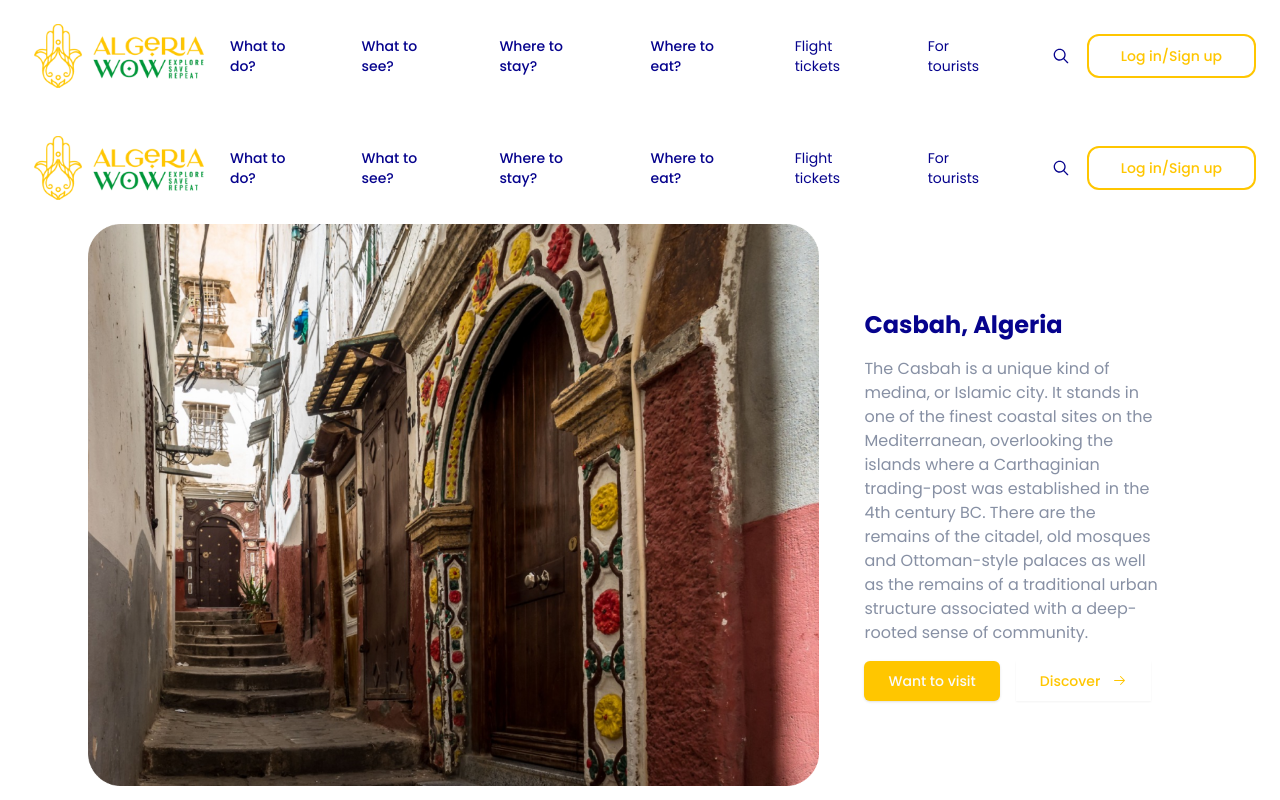
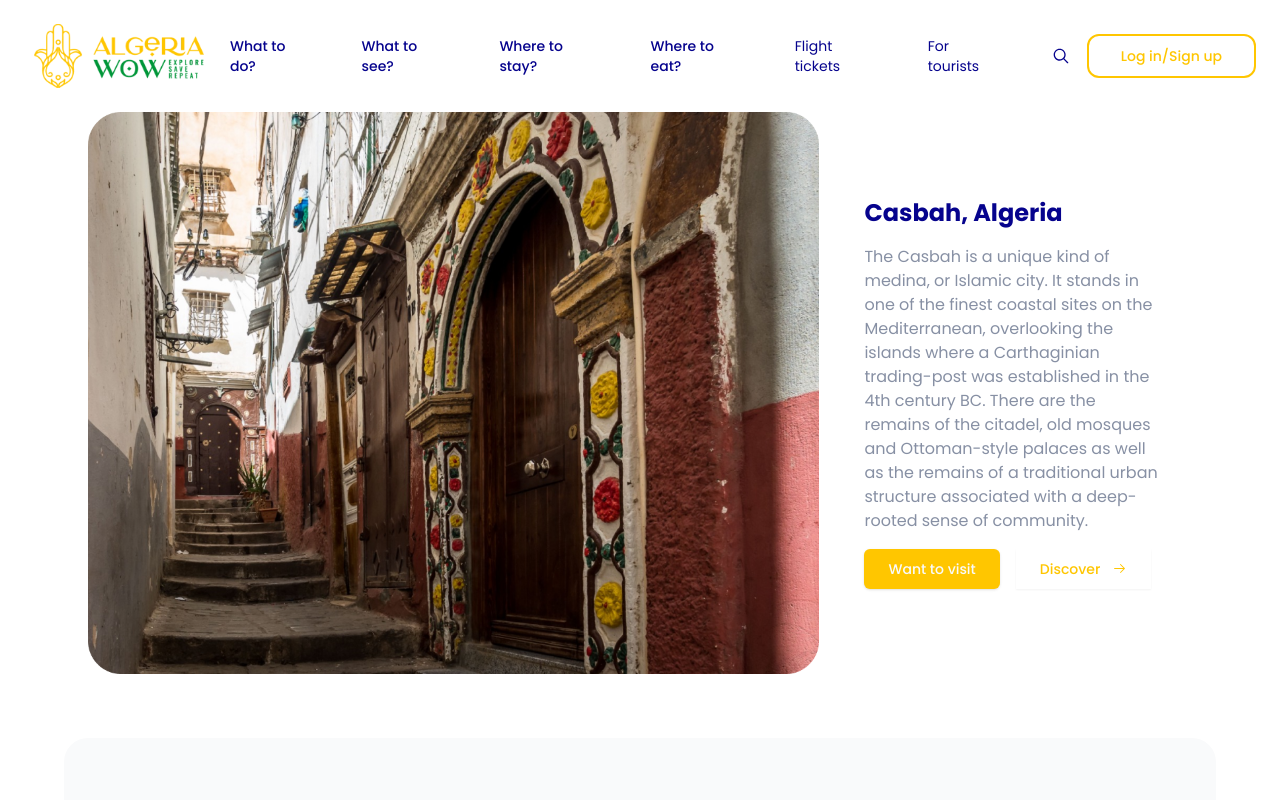
Before and after one commit to ZineddineBk09/Algeria-Wow, a Next.js app: page / in a window 1280 px wide. Shown: the top 800 px of the page. Built offline with nearby package versions, Linux system fonts and the light colour scheme.

Commit message:
refactor layout

```diff
--- a/src/app/layout.tsx
+++ b/src/app/layout.tsx
@@ -2,8 +2,6 @@ import "~/styles/globals.css";
 
 // setup poppins font
 import { Poppins } from "next/font/google";
-import Navbar from "~/components/shared/navbar";
-import Footer from "~/components/shared/footer";
 
 const poppins = Poppins({
   subsets: ["latin"],
@@ -24,13 +22,7 @@ export default function RootLayout({
 }) {
   return (
     <html lang="en" className={poppins.className}>
-      <body>
-        <div className="mx-auto flex w-[100%] flex-col items-center overflow-x-hidden">
-          <Navbar />
-          {children}
-        </div>
-        <Footer />
-      </body>
+      <body>{children}</body>
     </html>
   );
 }
```
